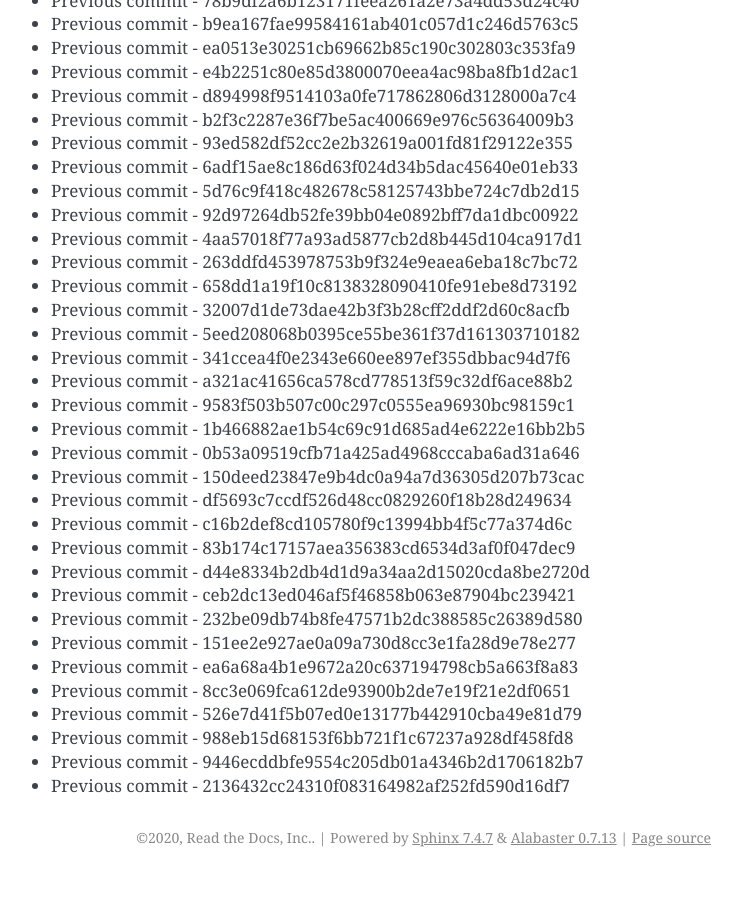
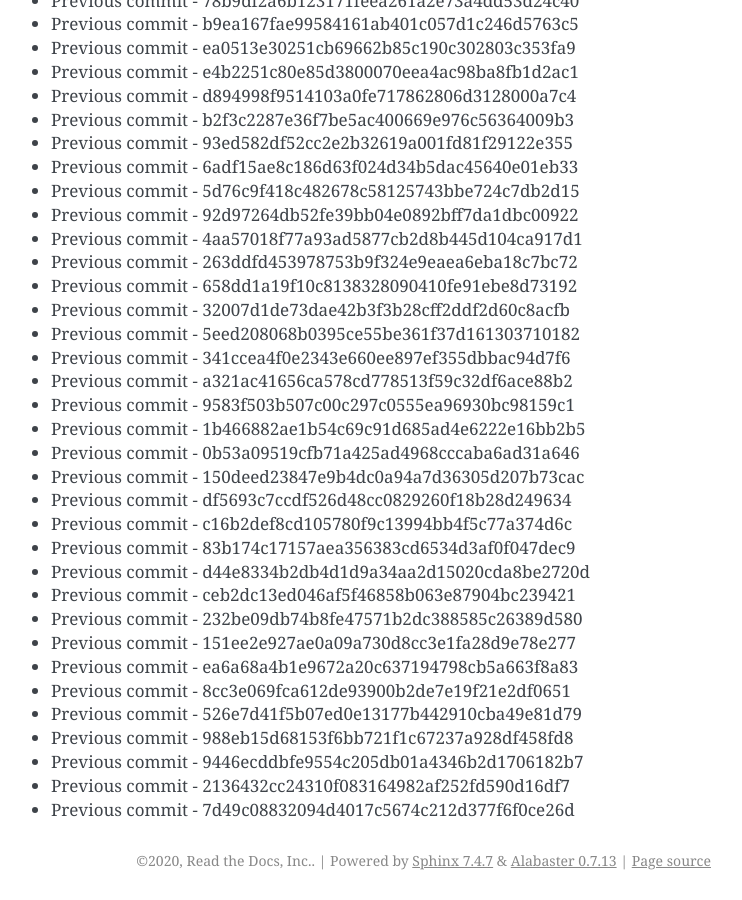
Before and after one commit to readthedocs/rtd-git-stresstest, a Sphinx documentation site: the page built from docs/updates.rst, in a window 1280 px wide and 900 px high, scrolled down 23262 px. Shown: the whole window, without its empty margins (399-1141 px from the left). Built offline with Sphinx 7.4.7, drawn with Linux system fonts in a browser that asks for light colours; before the commit the page ends 24139 px from its top, so only the background shows below that.

Commit message:
Generating commit from previous: 7d49c08832094d4017c5674c212d377f6f0ce26d

```diff
--- a/docs/updates.rst
+++ b/docs/updates.rst
@@ -1009,3 +1009,4 @@ It can be tested for any performance characteristics.
 * Previous commit - 988eb15d68153f6bb721f1c67237a928df458fd8
 * Previous commit - 9446ecddbfe9554c205db01a4346b2d1706182b7
 * Previous commit - 2136432cc24310f083164982af252fd590d16df7
+* Previous commit - 7d49c08832094d4017c5674c212d377f6f0ce26d
```
